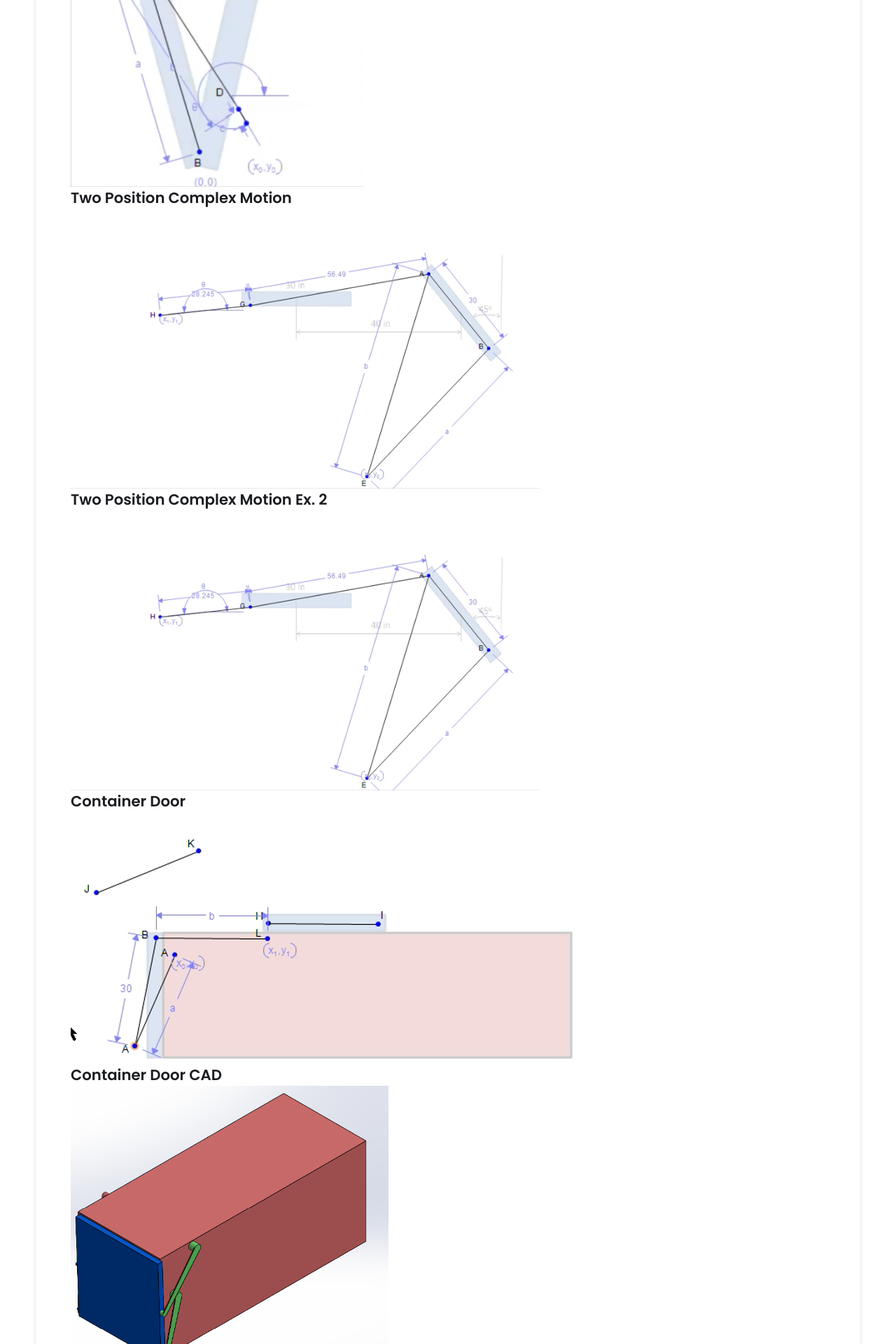
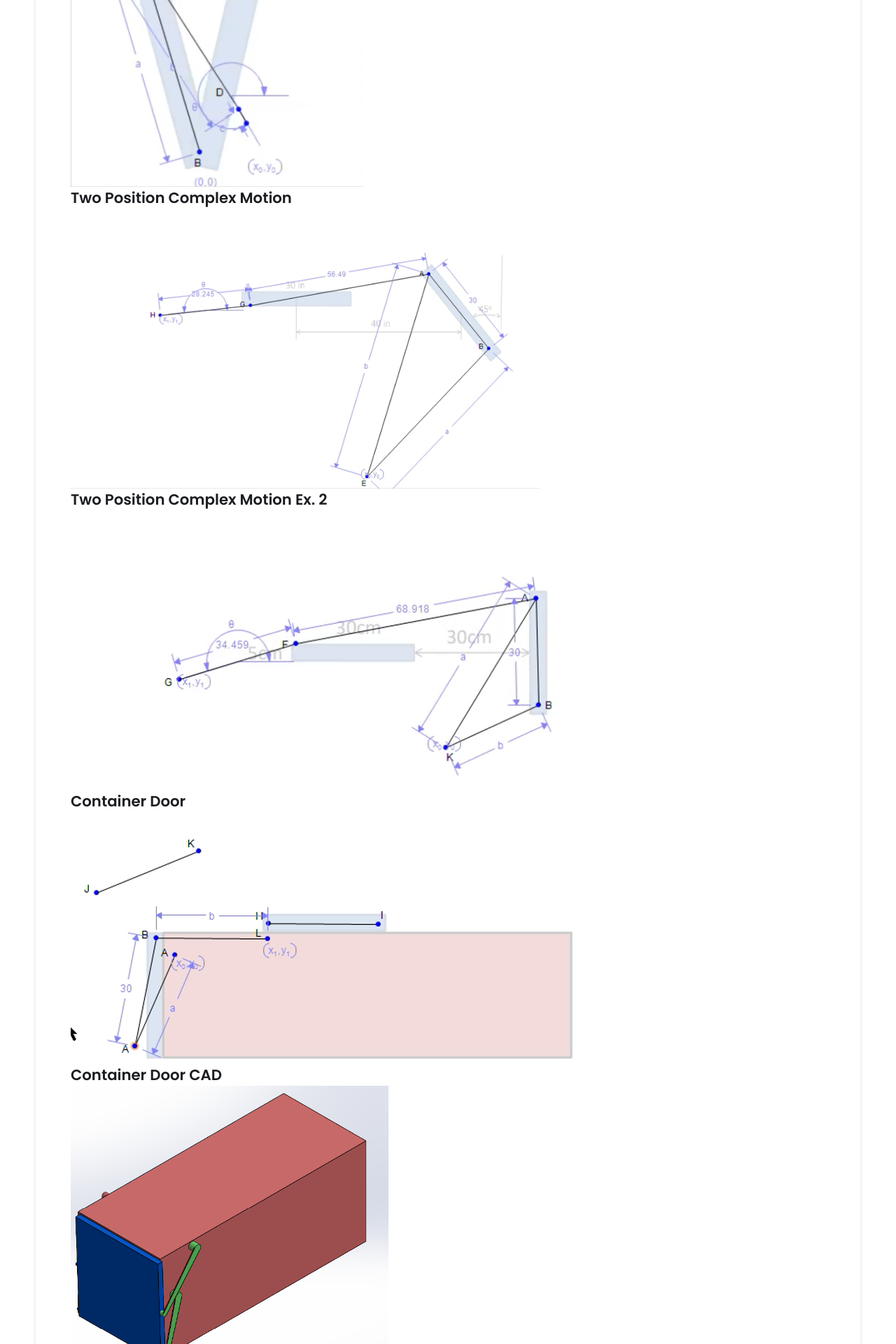
Before and after one commit to michael-vuong/michael-vuong.github.io, a Jekyll site: the page built from _projects/MechanismSynthesis/index.md, in a window 1280 px wide. Shown: the part 1518-3438 px from the top of the page at 70% size. Built offline with Jekyll 4.4.1, drawn with Linux system fonts in a browser that asks for light colours.

Commit message:
Update index.md

```diff
--- a/_projects/MechanismSynthesis/index.md
+++ b/_projects/MechanismSynthesis/index.md
@@ -24,7 +24,7 @@ main-image: /ContainerDoorCAD.png
 {% include image-gallery.html images="TwoPosition.png" height="400" %}
 
 ## Two Position Complex Motion Ex. 2
-{% include image-gallery.html images="TwoPosition.png" height="400" %}
+{% include image-gallery.html images="TwoPositionEx2.png" height="400" %}
 
 ## Container Door
 {% include image-gallery.html images="ContainerDoor.png" height="400" %}
```
